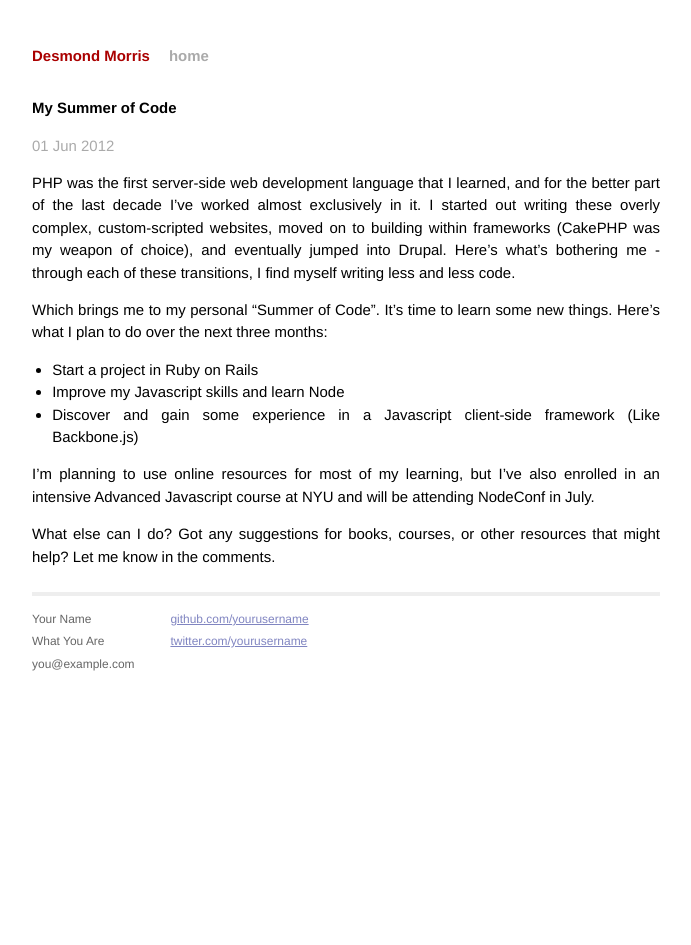
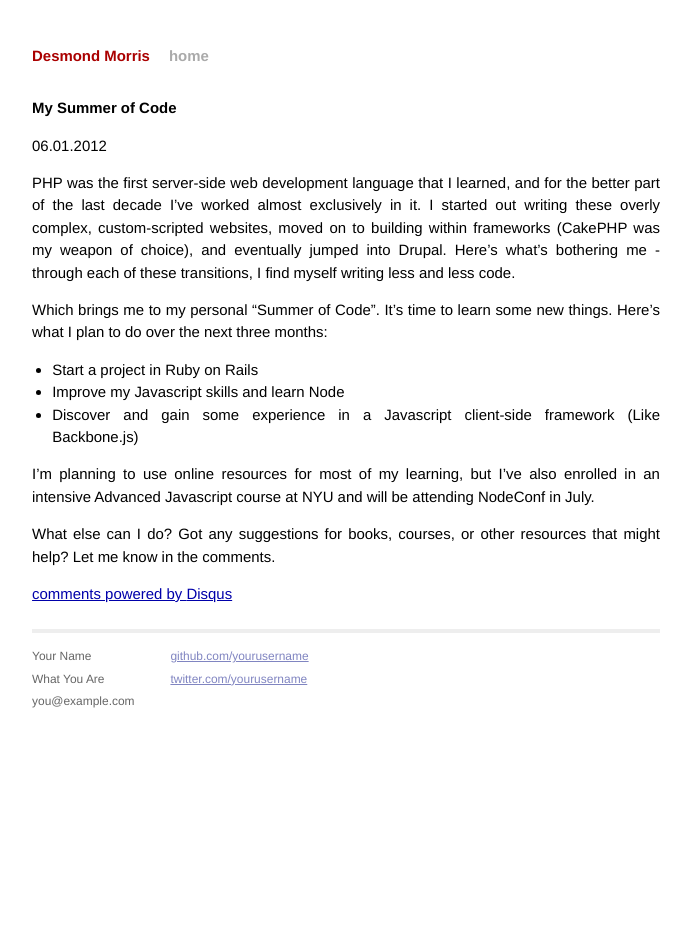
Before and after one commit to desmondmorris/desmondmorris.com, a Jekyll site: the page built from _posts/2012-06-01-blog-summer-of-code.md, in a window 1280 px wide. Shown: the whole page, without its empty margins (294-985 px from the left). Built offline with Jekyll 4.4.1, drawn with Linux system fonts in a browser that asks for light colours; Markdown is read by kramdown in place of the engine named in the settings; comment, search, counter and statistics services are not loaded.

Commit message:
Adds disqus

```diff
--- /dev/null
+++ b/_includes/disqus.html
@@ -0,0 +1,17 @@
+<div id="disqus_thread"></div>
+<script type="text/javascript">
+      /* * * CONFIGURATION VARIABLES: EDIT BEFORE PASTING INTO YOUR WEBPAGE * * */
+      var disqus_shortname = '{{ site.disqus.shortname }}'; // required: replace example with your forum shortname
+
+      {% if include.disqus_identifier %}
+      var disqus_identifier = "{{ include.disqus_identifier }}";
+      {% endif %}
+
+      (function() {
+          var dsq = document.createElement('script'); dsq.type = 'text/javascript'; dsq.async = true;
+          dsq.src = '//' + disqus_shortname + '.disqus.com/embed.js';
+          (document.getElementsByTagName('head')[0] || document.getElementsByTagName('body')[0]).appendChild(dsq);
+      })();
+  </script>
+<noscript>Please enable JavaScript to view the <a href="http://disqus.com/?ref_noscript">comments powered by Disqus.</a></noscript>
+<a href="http://disqus.com" class="dsq-brlink">comments powered by <span class="logo-disqus">Disqus</span></a>
--- a/_layouts/post.html
+++ b/_layouts/post.html
@@ -1,9 +1,17 @@
 ---
 layout: default
 ---
-<h2>{{ page.title }}</h2>
-<p class="meta">{{ page.date | date_to_string }}</p>
 
-<div class="post">
-{{ content }}
-</div>
+<article>
+  <header>
+    <h1>{{ page.title }}</h1>
+    <time datetime="{{ page.date }}">{{ page.date | date: "%m.%d.%Y" }}</time>
+  </header>
+
+  <div class="post">
+    {{ content }}
+  </div>
+
+  {% include disqus.html disqus_identifier=page.disqus_identifier %}
+
+</article>
```
Also changed, not shown: _posts/2012-06-01-blog-summer-of-code.md (+1 -0 lines), _posts/2013-04-06-screening-job-candidates-with-trello-and-zapier.md (+1 -0 lines), _posts/2013-05-24-why-open-source-developers-dont-contribute-back.md (+1 -0 lines).
